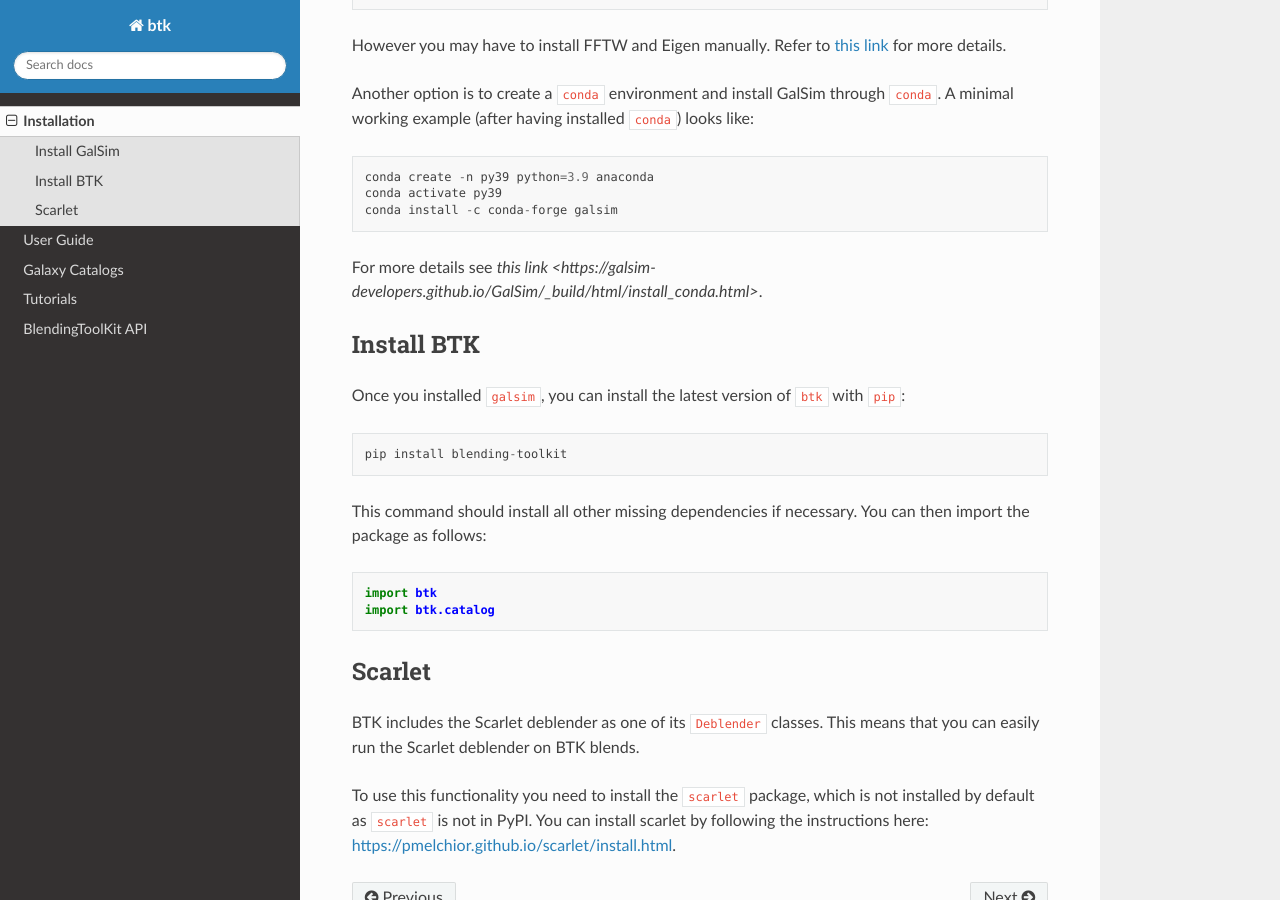
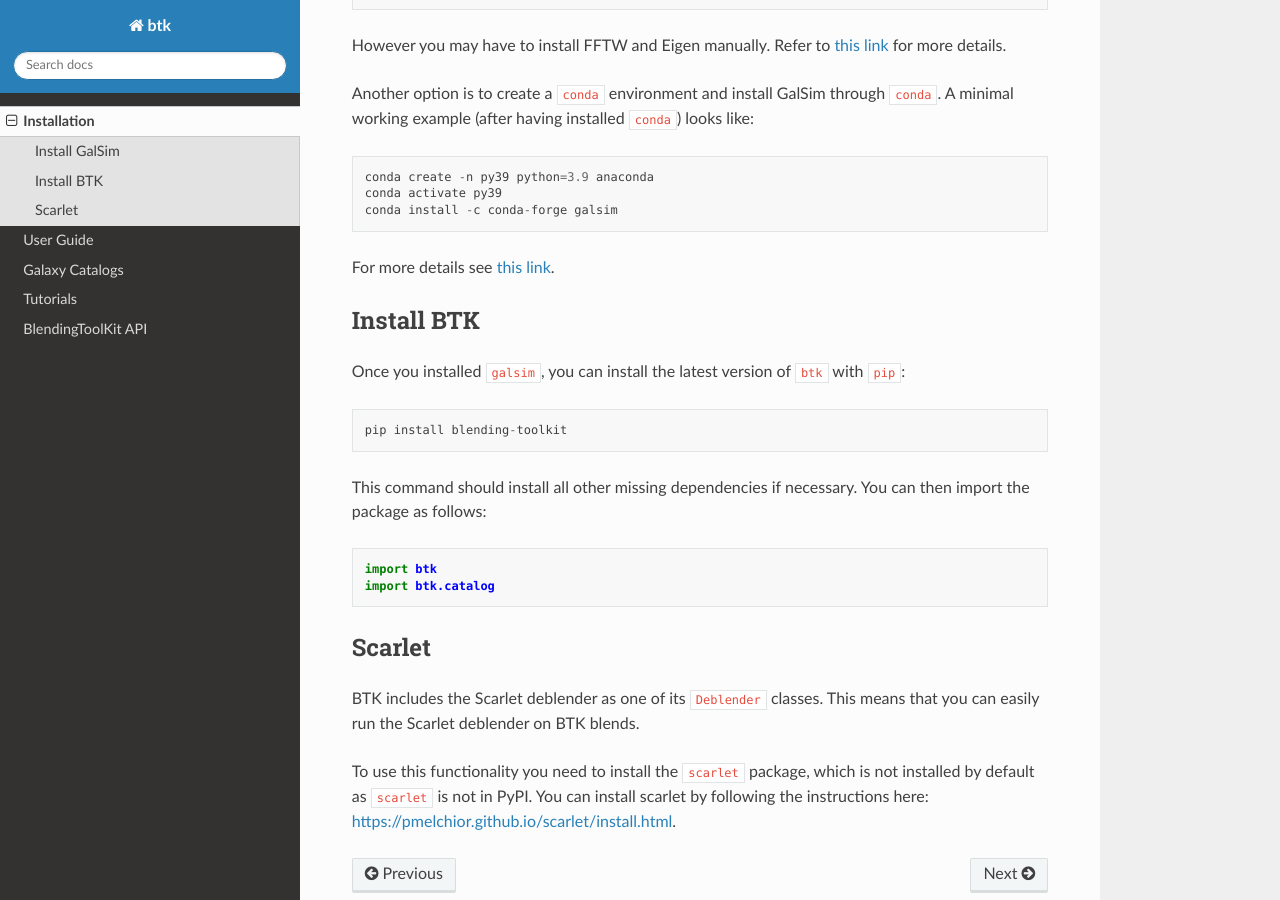
Before and after one commit to LSSTDESC/BlendingToolKit, a Sphinx documentation site: the page built from docs/source/install.rst, in a window 1280 px wide and 900 px high, scrolled down 709 px. Built offline with Sphinx 7.4.7 and the Read the Docs theme 3.1.0, drawn with Linux system fonts in a browser that asks for light colours.

Commit message:
one more link (#526)

```diff
--- a/docs/source/install.rst
+++ b/docs/source/install.rst
@@ -37,7 +37,7 @@
     conda activate py39
     conda install -c conda-forge galsim
 
-For more details see `this link <https://galsim-developers.github.io/GalSim/_build/html/install_conda.html>`.
+For more details see `this link <https://galsim-developers.github.io/GalSim/_build/html/install_conda.html>`_.
 
 
 
```
